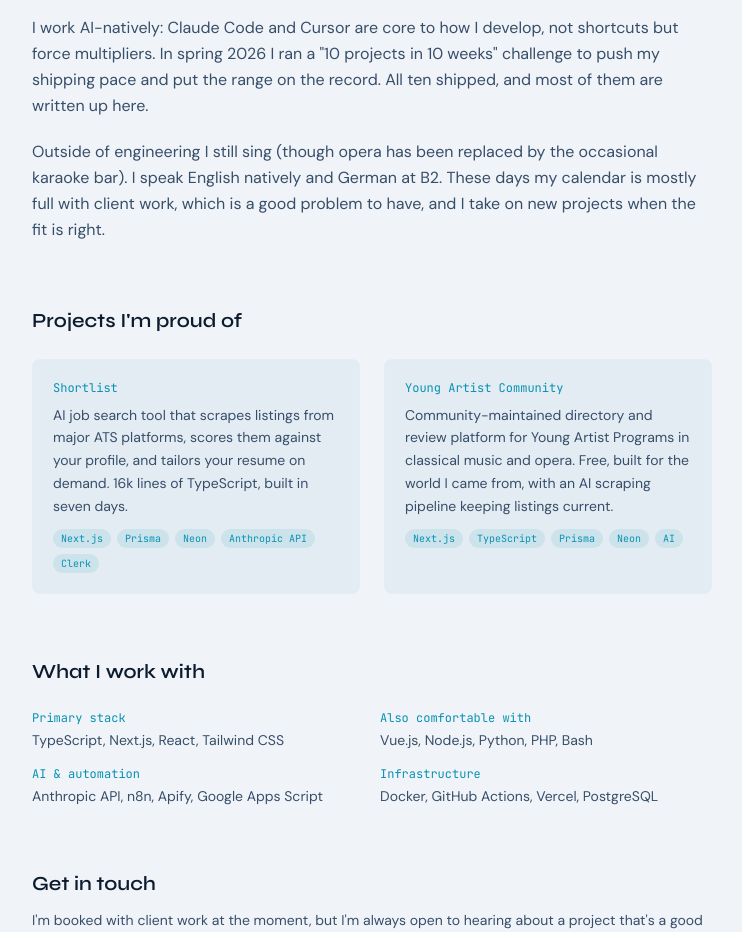
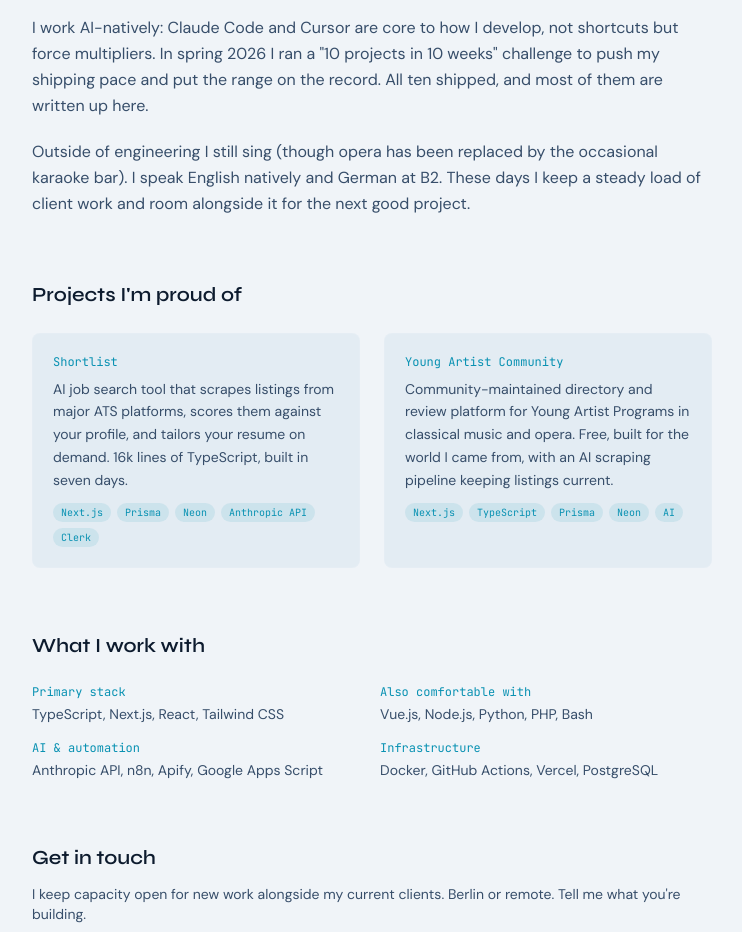
Before and after one commit to mojoro/john-moorman-portfolio, a Next.js app: page /about in a window 1280 px wide. Shown: the part 1080-2012 px from the top of the page, without its empty margins (326-1068 px from the left). Built offline with nearby package versions, Linux system fonts and the light colour scheme; no server answers.

Commit message:
Signal open capacity rather than a full calendar

```diff
--- a/app/about/page.tsx
+++ b/app/about/page.tsx
@@ -137,9 +137,8 @@ export default function AboutPage() {
         <p>
           Outside of engineering I still sing (though opera has been replaced by
           the occasional karaoke bar). I speak English natively and German at
-          B2. These days my calendar is mostly full with client work, which is a
-          good problem to have, and I take on new projects when the fit is
-          right.
+          B2. These days I keep a steady load of client work and room alongside
+          it for the next good project.
         </p>
       </div>
 
@@ -236,9 +235,8 @@ export default function AboutPage() {
       <div className="mt-16 max-w-[680px]">
         <h2 className="font-display text-xl font-semibold">Get in touch</h2>
         <p className="mt-3 text-sm text-text-secondary">
-          I&apos;m booked with client work at the moment, but I&apos;m always
-          open to hearing about a project that&apos;s a good fit. Berlin or
-          remote. Tell me what you&apos;re building.
+          I keep capacity open for new work alongside my current clients. Berlin
+          or remote. Tell me what you&apos;re building.
         </p>
         <div className="mt-4 flex flex-wrap gap-4 font-mono text-sm">
           <a
--- a/components/home-client.tsx
+++ b/components/home-client.tsx
@@ -385,9 +385,9 @@ export function HomeClient({
         <SectionReveal>
           <SectionHeading number="05">Contact</SectionHeading>
           <p className="mt-6 max-w-xl text-text-secondary">
-            Client work keeps me busy at the moment, so I&apos;m selective about
-            what I take on next. If you have a project you think I&apos;d be
-            good at, tell me about it. My inbox is open.
+            I stay busy with client work and keep capacity open for the next
+            good project. If you have something you think I&apos;d be a good fit
+            for, tell me about it. My inbox is open.
           </p>
         </SectionReveal>
 
--- a/lib/chatbot-prompt.ts
+++ b/lib/chatbot-prompt.ts
@@ -23,7 +23,7 @@ Performance: Core Web Vitals, Lighthouse optimization, technical SEO
 
 LANGUAGES: English (C2, native), German (B2)
 LOCATION: Berlin, Germany. Works remotely, or onsite/hybrid in Berlin for local clients.
-AVAILABILITY: John is not job hunting. He has enough client work at the moment and is selective about what he takes on, but he is open to new projects when the fit is good. Rates and start dates are discussed over email, not here.
+AVAILABILITY: John is not job hunting. He has steady client work and deliberately keeps capacity for new projects. Taking one on is normal operation, not a stretch. He is selective about fit, not short on room. Rates and start dates are discussed over email, not here.
 STATUS: Berlin-based freelancer on a German freelance residence permit; invoices clients directly.
 CONTACT: john@johnmoorman.com
 
@@ -38,7 +38,7 @@ If the LOADED PROJECT CONTENT section is absent, answer from the SITE INDEX and
 
 RULES FOR ANSWERING:
 - Never describe John as looking for a job, seeking a role, or available for full-time employment. He isn't. If someone asks about a permanent role, say the work is going well and he's focused on client projects right now, but he'll always read a message about something genuinely interesting.
-- If asked about availability, be straight: the calendar is fairly full, new projects start when there's room and the fit is right, and the way to find out is john@johnmoorman.com.
+- If asked about availability, be straight and unhedged: he has capacity for new work, the open question is fit rather than room, and the way to start that conversation is john@johnmoorman.com. Never imply he is too busy to talk.
 - If the user asks about the 10-in-10 challenge, list ONLY the weeks that appear in the SITE INDEX. Do not invent or infer weeks that aren't listed.
 - When citing a project or post, format the URL as a markdown link — e.g. [Skip-Bo](/blog/skip-bo) or [the full write-up](/work/skip-bo) — not as a bare path in parentheses.
 - If a detail isn't covered by the loaded content or the index, say so briefly rather than inventing it.
```
